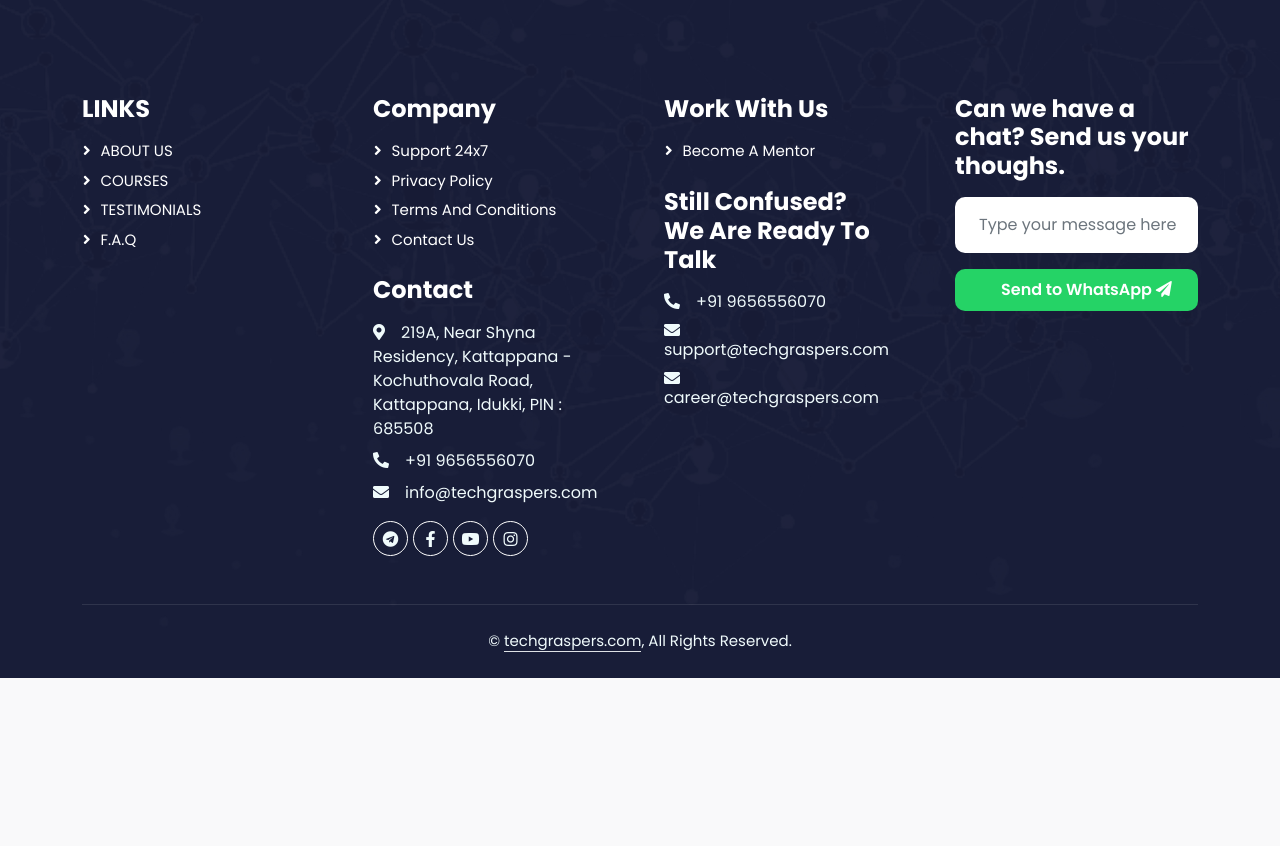
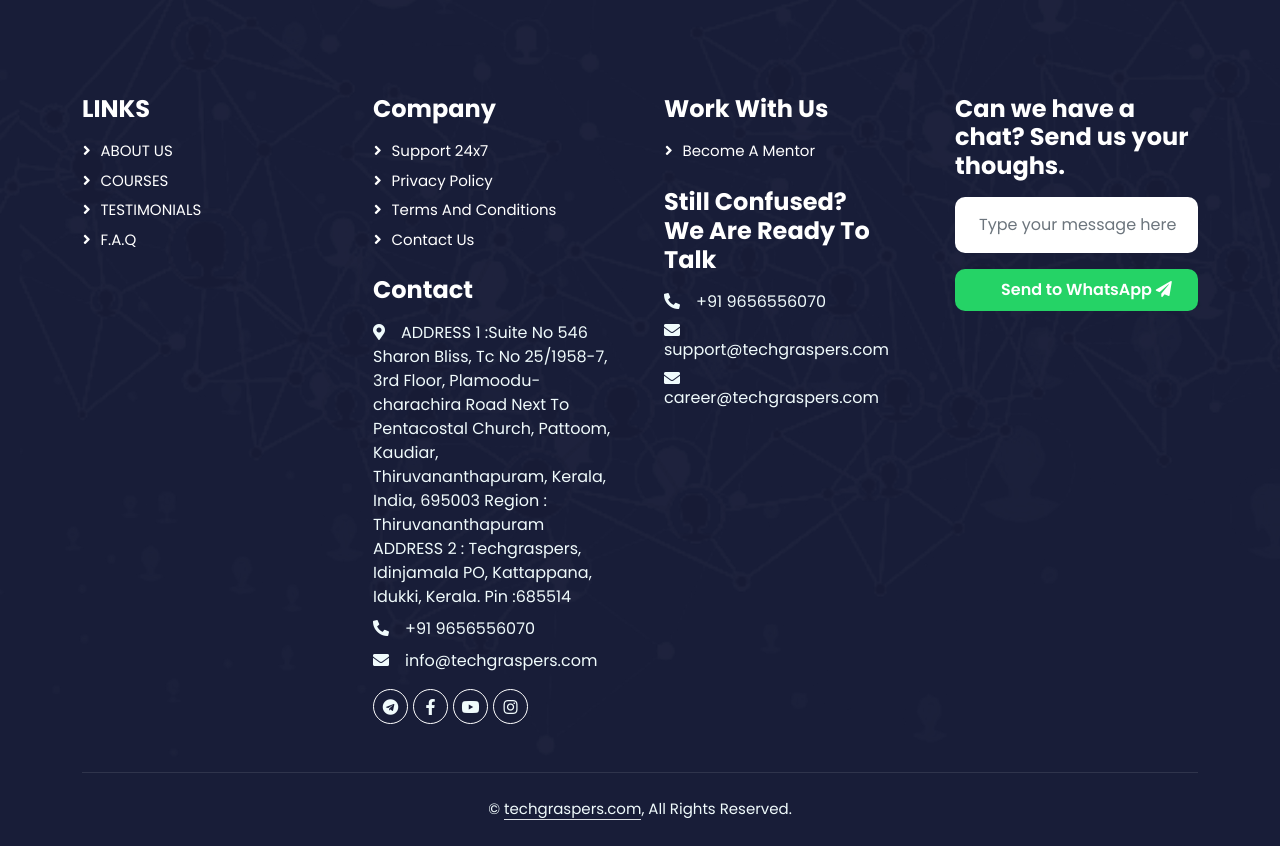
Before and after one commit to techgraspers/techgraspers.com, a Django app: page /courses/ in a window 1280 px wide. Shown: the part 1797-2643 px from the top of the page. Before the commit the page ends 2475 px from the top, so only its background shows below. Run offline with Django 4.2, Linux system fonts and the light colour scheme; data that the repository does not hold is empty; some libraries are stand-ins or nearby versions.

Commit message:
Update courses.html - via GitHub

```diff
--- a/templates/courses.html
+++ b/templates/courses.html
@@ -501,7 +501,8 @@
                         <a class="btn btn-link" href="#" data-bs-toggle="modal" data-bs-target="#termsConditionsModal">Terms And Conditions</a>
                         <a class="btn btn-link mb-4" href="javascript:void(0)" onclick="makeCall()">Contact Us</a>
                         <h4 class="text-white mb-3">Contact</h4>
-                        <p class="mb-2"><i class="fa fa-map-marker-alt me-3"></i>219A, Near Shyna Residency, Kattappana - Kochuthovala Road, Kattappana, Idukki, PIN : 685508</p>
+                        <p class="mb-2"><i class="fa fa-map-marker-alt me-3"></i>ADDRESS 1 :Suite No 546 Sharon Bliss, Tc No 25/1958-7, 3rd Floor, Plamoodu-charachira Road Next To Pentacostal Church, Pattoom, Kaudiar, Thiruvananthapuram, Kerala, India, 695003
+                            Region : Thiruvananthapuram <br/> ADDRESS 2 : Techgraspers, Idinjamala PO, Kattappana, Idukki, Kerala. Pin :685514</p>
                         <p class="mb-2"><i class="fa fa-phone-alt me-3"></i>+91 9656556070</p>
                         <p class="mb-2"><i class="fa fa-envelope me-3"></i>info@techgraspers.com</p>
                         <div class="d-flex pt-2">
```
